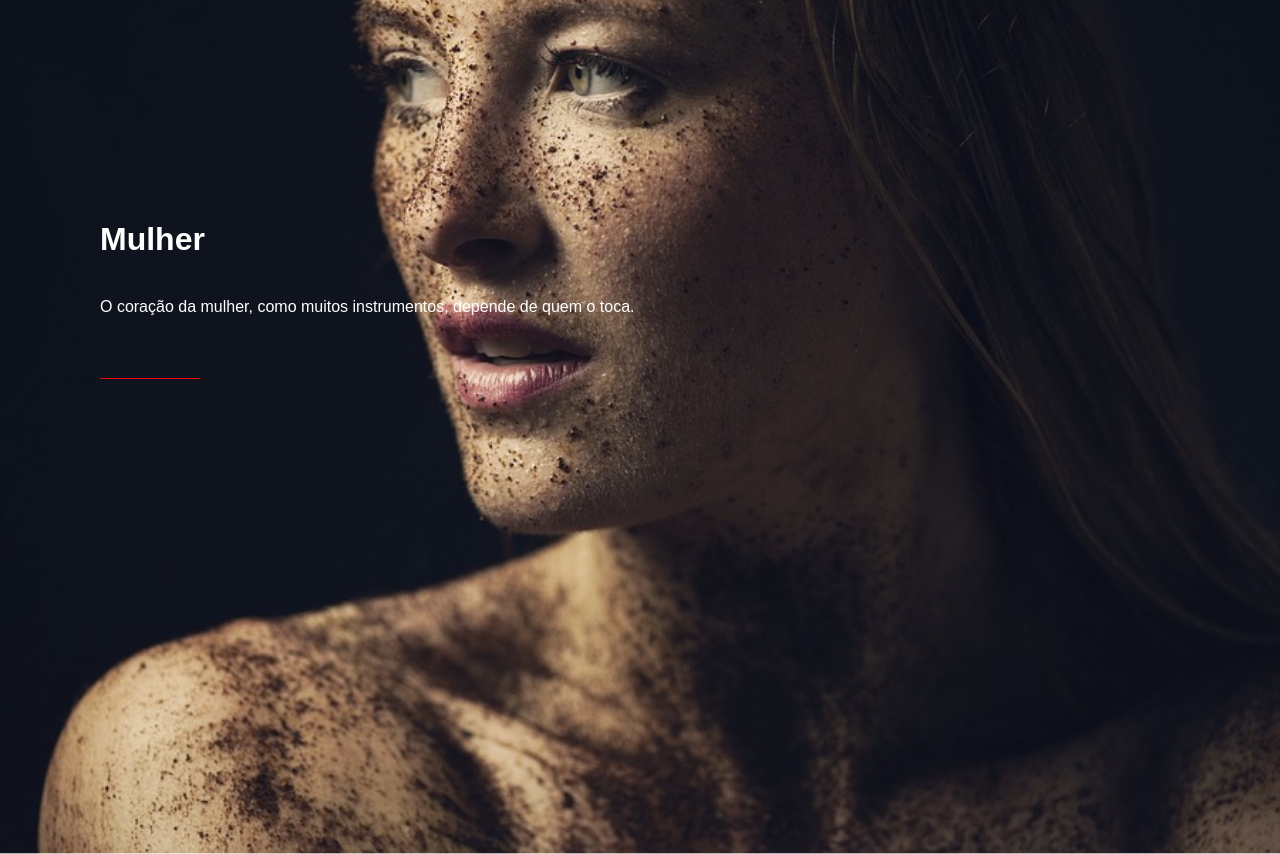
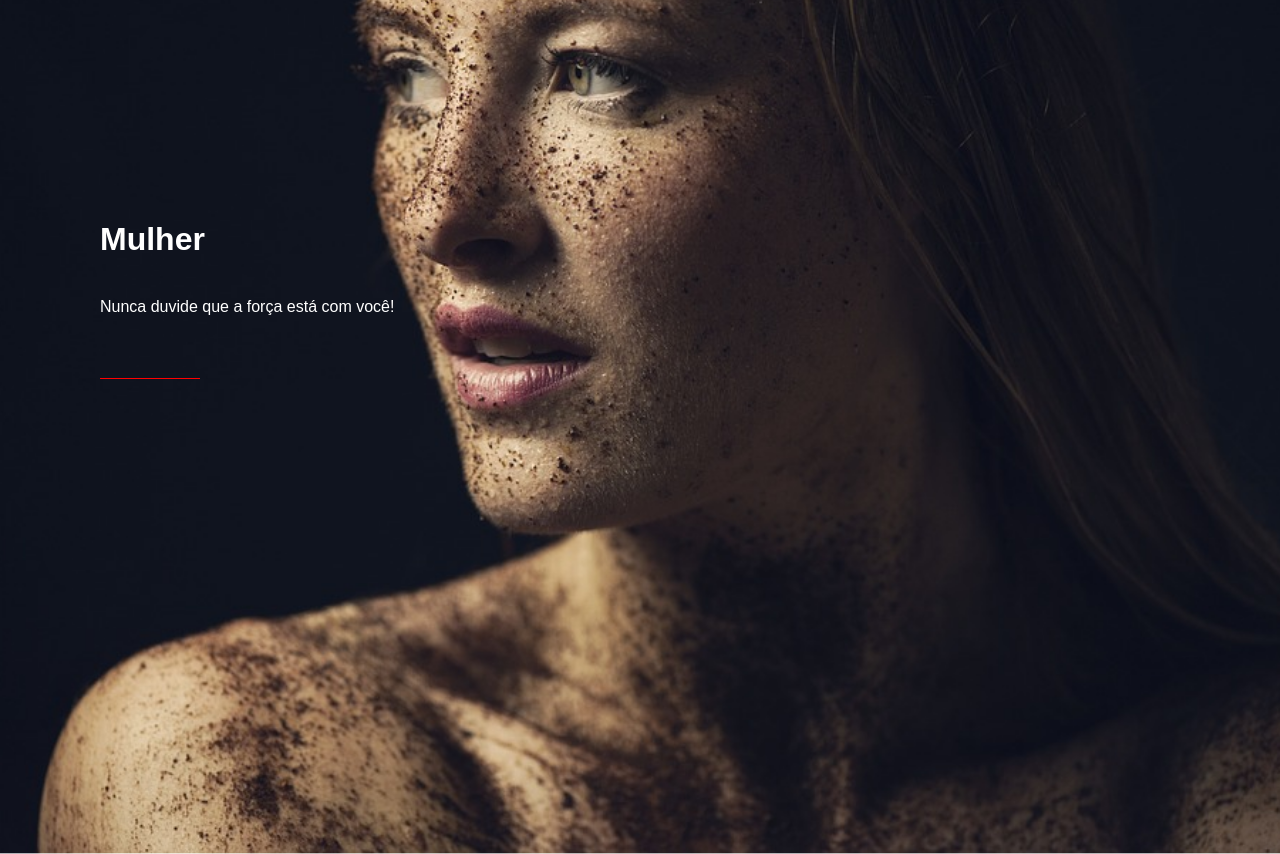
Before and after one commit to FernandoAOliveira/slides.html, a plain HTML site: page index.html in a window 1280 px wide. Shown: the top 854 px of the page. Drawn offline with Linux system fonts and the light colour scheme.

Commit message:
alteraçoes nas frases

```diff
--- a/index.html
+++ b/index.html
@@ -23,7 +23,7 @@
             <h1>Mulher</h1>
             <span></span>
 
-            <p>O coração da mulher, como muitos instrumentos, depende de quem o toca.</p>
+            <p>Nunca duvide que a força está com você!</p>
         </div>
     </div>
 
@@ -33,7 +33,7 @@
             <h1>Mulher</h1>
             <span></span>
 
-            <p>O coração da mulher, como muitos instrumentos, depende de quem o toca.</p>
+            <p>Aprenda que o medo é uma doença perigosa…</p>
         </div>
     </div>
 
@@ -43,7 +43,7 @@
             <h1>Mulher</h1>
             <span></span>
 
-            <p>O coração da mulher, como muitos instrumentos, depende de quem o toca.</p>
+            <p>Se jogue, arrisque!</p>
         </div>
     </div>
 </body>
--- a/style.css
+++ b/style.css
@@ -49,7 +49,7 @@ img{
     left: 0;
 }
 .banner1{
-    animation: slide1 12s linear infinite;
+    animation: slide1 15s linear infinite;
 }
 .banner2{
     animation: slide2 12s linear infinite;
```
